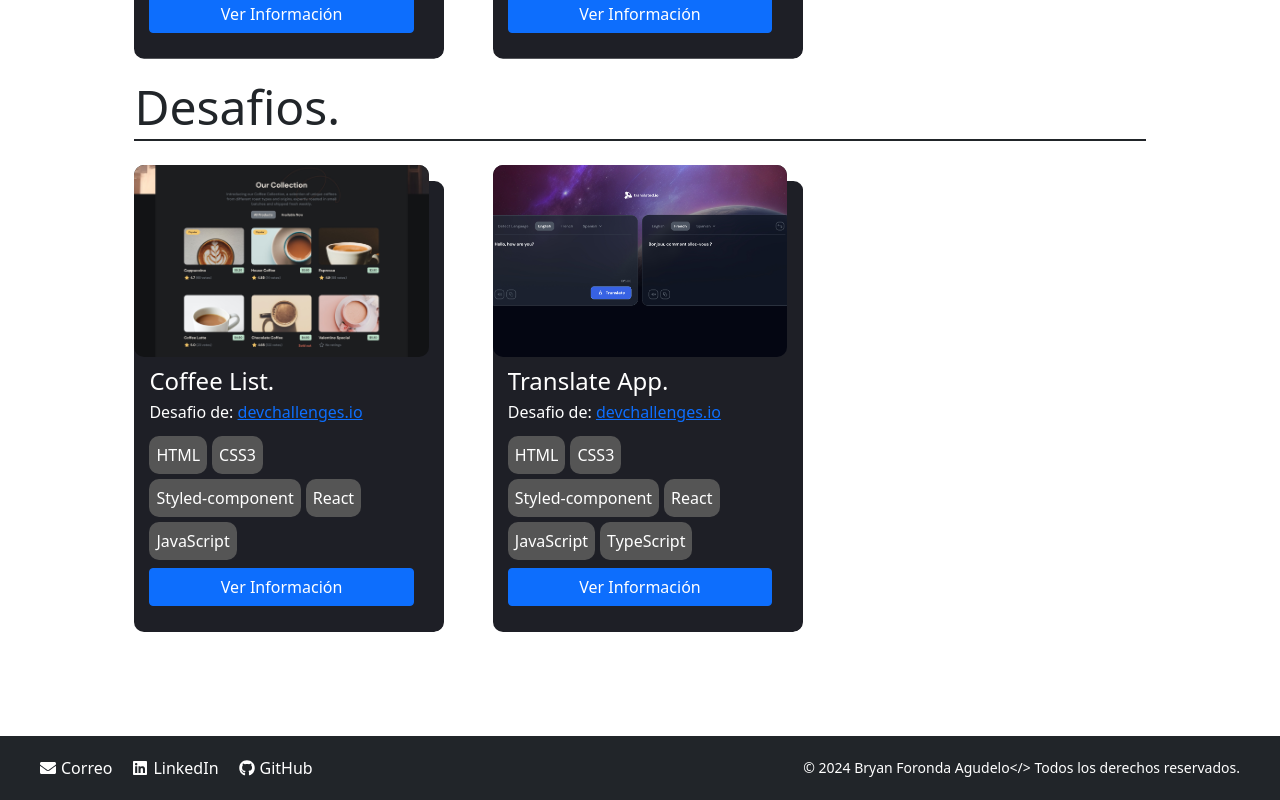
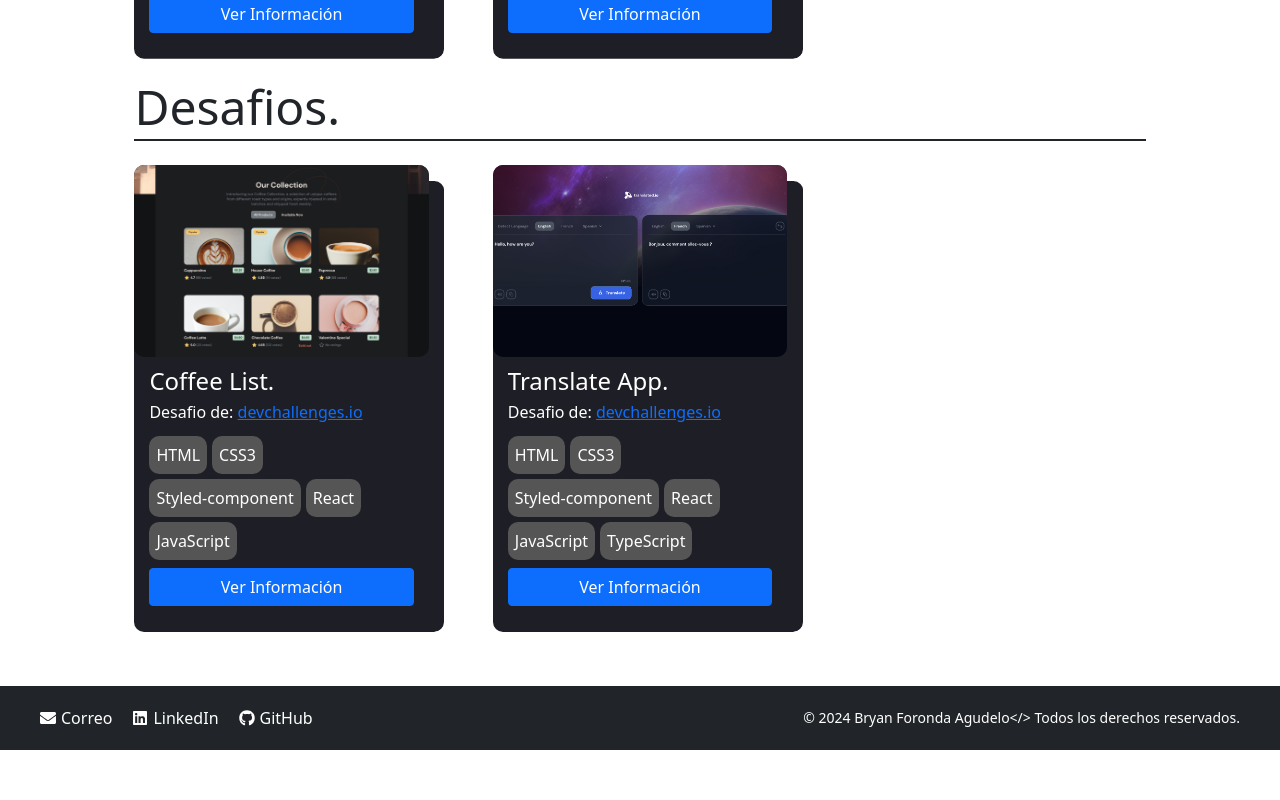
Before and after one commit to foronda94/portfolio, a React (Vite) app: page /portfolio/proyectos in a window 1280 px wide. Shown: the part 935-1735 px from the top of the page. After the commit the page ends 1685 px from the top, so only its background shows below. Built offline with nearby package versions, Linux system fonts and the light colour scheme; the HTML template or start-up script is replaced by a standard one.

Commit message:
responsibe

```diff
--- a/src/App.css
+++ b/src/App.css
@@ -42,7 +42,6 @@ article:hover .card__content {
   transition-delay: 0s;
   cursor: pointer;
 }
-*/
 
 .open {
   display: flex;
@@ -75,40 +74,15 @@ article:hover .card__content {
     transition: 1s ease;
   }
 
-.navbar {
-  position: fixed;
-  top: 0;
-  width: 100%;
-  z-index: 999;
-  padding-left: .5rem;
-  padding-right: .5rem;
-}
-
   .cursor-pointer svg:hover {
     color: red;
     transform: scale(1.2);
     transition: 1s ease;
   }
 
-.ponerleBEM {
-  margin: 30px 30px 30px 0;
-  display: flex;
-  flex-direction: column;
-  --bs-bg-opacity: 1;
-  background: rgba(var(--bs-dark-rgb), var(--bs-bg-opacity)) !important;
-  color: #fff;
-  text-align: center;
-  border-radius: 10px;
-  height: 13vh;
-  align-items: center;
-  justify-content: center;
-  width: 20vw;
-  max-width: 30vw;
-}
-
   .container__challenge--margin-bottom:last-child {
     margin-top: 40px !important;
-  margin-bottom: 120px !important;
+    margin-bottom: 70px !important;
   }
 
   .container__challenge--margin-bottom > header {
@@ -133,3 +107,29 @@ article:hover .card__content {
   .myProfile__btn:hover {
     color: rgba(255, 255, 255, .75);
   }
+*/
+
+.navbar {
+  position: fixed;
+  top: 0;
+  width: 100%;
+  z-index: 999;
+  padding-left: .5rem;
+  padding-right: .5rem;
+}
+
+.ponerleBEM {
+  margin: 30px 30px 30px 0;
+  display: flex;
+  flex-direction: column;
+  --bs-bg-opacity: 1;
+  background: rgba(var(--bs-dark-rgb), var(--bs-bg-opacity)) !important;
+  color: #fff;
+  text-align: center;
+  border-radius: 10px;
+  height: 13vh;
+  align-items: center;
+  justify-content: center;
+  width: 20vw;
+  max-width: 30vw;
+}
--- a/src/models/DataProject.tsx
+++ b/src/models/DataProject.tsx
@@ -38,7 +38,7 @@ export const WorkProjects = [
         <span>
           SIRO es un sistema que permite a los usuarios realizar toda la gestión tramitada en la Secretaría de Infraestructura Física del Municipio de Medellín, facilitando realizar los flujos de trabajo por medio de sus diferentes módulos.
         </span>
-        <ul style={{display: "grid", gridTemplateColumns: "repeat(3, 1fr)", gap: "1vw", paddingLeft: "20px"}}>
+        <ul className="modal__content-siro">
           <li>Administración</li>
           <li>Anteproyectos</li>
           <li>Multimedia</li>
--- a/src/styled-components/footer/footer.tsx
+++ b/src/styled-components/footer/footer.tsx
@@ -3,8 +3,6 @@ import styled from "styled-components";
 
 export const FooterStyled = styled.footer`
   &.footer {
-    position: relative;
-    bottom: 0;
     width: 100%;
     background-color: rgba(var(--bs-dark-rgb),var(--bs-bg-opacity))!important;
     --bs-bg-opacity: 1;
--- a/src/styled-components/profile/profile.tsx
+++ b/src/styled-components/profile/profile.tsx
@@ -29,6 +29,24 @@ export const Section = styled.section`
   .profile__content--description {
     font-size: 1.3rem;
     line-height: 2rem;
+  }
+
+  .container-profile {
+    margin-bottom: 50px;
+  }
+
+  .myProfile__btn {
+    --bs-bg-opacity: 1;
+    background-color: rgba(var(--bs-dark-rgb), var(--bs-bg-opacity)) !important;
+    color: #fff;
+  }
+
+  .myProfile__btn span {
+    margin-left: 5px;
+  }
+
+  .myProfile__btn:hover {
+    color: rgba(255, 255, 255, .75);
   }
 
   @media (max-width: 640px) {
--- a/src/styled-components/project/Project.tsx
+++ b/src/styled-components/project/Project.tsx
@@ -22,6 +22,60 @@ export const Section = styled.section`
     bottom: 0px;
   }
 
+  .modal__content-siro {
+    display: grid;
+    grid-template-columns: repeat(3, 1fr);
+    gap: 1vw;
+    padding-left: 20px;
+  }
+
+  .open {
+    display: flex;
+    justify-content: center;
+    align-items: center;
+    background: #000000b8;
+  }
+
+  .modal-content {
+    width: 35%;
+    height: 50%;
+    padding: 20px;
+  }
+
+  .cursor-pointer > svg{
+    width: 1.5em;
+    height: 1.5em;
+    cursor: pointer;
+  }
+
+  .cursor-pointer svg:hover {
+    color: red;
+    transform: scale(1.2);
+    transition: 1s ease;
+  }
+
+  .grow{
+    transition: 1s ease;
+    padding-top: 15px !important;
+  }
+
+  .grow:hover{
+    -webkit-transform: scale(1.2);
+    -ms-transform: scale(1.2);
+    transform: scale(1.2);
+    transition: 1s ease;
+  }
+
+  .container__challenge--margin-bottom:last-child {
+    margin-top: 40px !important;
+    margin-bottom: 70px !important;
+  }
+
+  .container__challenge--margin-bottom > header {
+    border-bottom: 2px solid rgba(var(--bs-dark-rgb), var(--bs-bg-opacity)) !important;
+    --bs-bg-opacity: 1;
+  }
+
   @media (max-width: 640px) {
     .modal-content {
       width: 80vw;
@@ -30,6 +84,10 @@ export const Section = styled.section`
 
     .modal__footer {
       padding-bottom: 35px;
+    }
+
+    .modal__content-siro {
+      grid-template-columns: repeat(1, 1fr);
     }
 
   }
```
Lines whose indentation alone changed are shown as unchanged.
